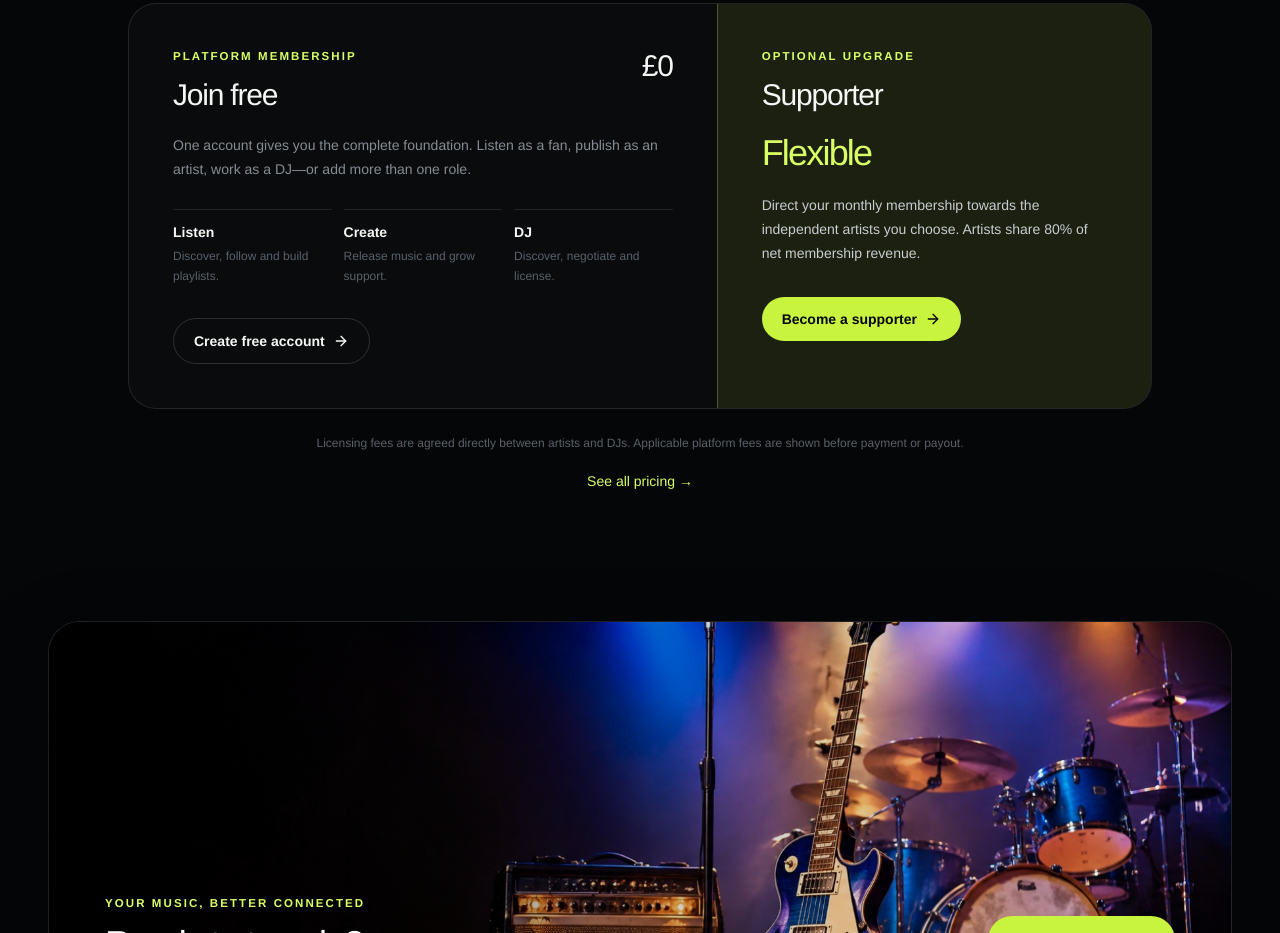
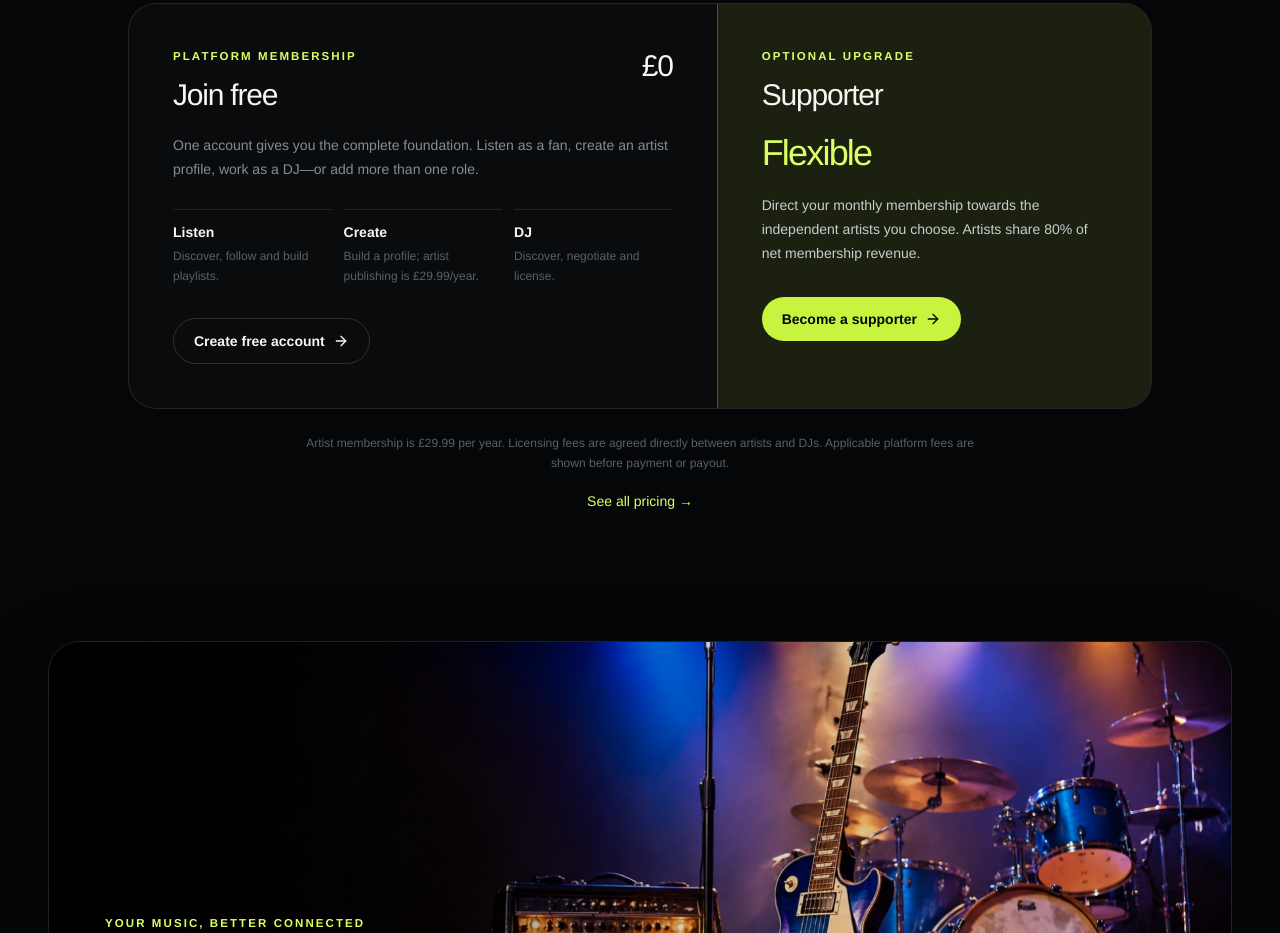
Before and after one commit to dean1234533/Music-Platform-App, a React (Vite) app: page / in a window 1280 px wide. Shown: the part 2320-3253 px from the top of the page. Built offline with nearby package versions, Linux system fonts and the light colour scheme; no server answers; the database is empty.

Commit message:
Set artist membership to £29.99 annually

```diff
--- a/src/pages/marketing/LandingPage.tsx
+++ b/src/pages/marketing/LandingPage.tsx
@@ -171,9 +171,9 @@ export function LandingPage() {
                 <div><p className="eyebrow">Platform membership</p><h3 className="mt-3 text-3xl font-medium tracking-[-0.04em]">Join free</h3></div>
                 <p className="text-3xl font-medium tracking-[-0.04em] text-ink-0">£0</p>
               </div>
-              <p className="mt-5 max-w-xl text-sm leading-6 text-ink-2">One account gives you the complete foundation. Listen as a fan, publish as an artist, work as a DJ—or add more than one role.</p>
+              <p className="mt-5 max-w-xl text-sm leading-6 text-ink-2">One account gives you the complete foundation. Listen as a fan, create an artist profile, work as a DJ—or add more than one role.</p>
               <div className="mt-7 grid gap-3 sm:grid-cols-3">
-                {[['Listen', 'Discover, follow and build playlists.'], ['Create', 'Release music and grow support.'], ['DJ', 'Discover, negotiate and license.']].map(([title, copy]) => (
+                {[['Listen', 'Discover, follow and build playlists.'], ['Create', 'Build a profile; artist publishing is £29.99/year.'], ['DJ', 'Discover, negotiate and license.']].map(([title, copy]) => (
                   <div key={title} className="border-t border-white/10 pt-3"><p className="text-sm font-semibold text-ink-0">{title}</p><p className="mt-1 text-xs leading-5 text-ink-3">{copy}</p></div>
                 ))}
               </div>
@@ -190,7 +190,7 @@ export function LandingPage() {
               <Link to="/sign-up?role=fan" className="mt-8 inline-flex items-center gap-2 rounded-full bg-brand-500 px-5 py-3 text-sm font-semibold text-surface-0 transition hover:bg-brand-400">Become a supporter <ArrowRight className="h-4 w-4" /></Link>
             </div>
           </div>
-          <p className="mx-auto mt-6 max-w-2xl text-center text-xs leading-5 text-ink-3">Licensing fees are agreed directly between artists and DJs. Applicable platform fees are shown before payment or payout.</p>
+          <p className="mx-auto mt-6 max-w-2xl text-center text-xs leading-5 text-ink-3">Artist membership is £29.99 per year. Licensing fees are agreed directly between artists and DJs. Applicable platform fees are shown before payment or payout.</p>
           <p className="mt-4 text-center">
             <Link to="/pricing" className="text-sm font-medium text-brand-400 transition hover:text-brand-300">See all pricing →</Link>
           </p>
--- a/src/pages/marketing/PricingPage.tsx
+++ b/src/pages/marketing/PricingPage.tsx
@@ -39,9 +39,9 @@ export function PricingPage() {
       <main className="mx-auto max-w-6xl px-5 py-16 sm:px-8 lg:px-12">
         <div className="text-center">
           <p className="eyebrow">Simple pricing</p>
-          <h1 className="mt-4 text-4xl font-medium tracking-[-0.045em] sm:text-6xl">Create for free. Support by choice.</h1>
+          <h1 className="mt-4 text-4xl font-medium tracking-[-0.045em] sm:text-6xl">Clear prices. Finite limits. Fair earnings.</h1>
           <p className="mx-auto mt-5 max-w-2xl text-base leading-7 text-ink-2">
-            Artists and DJs start free with clear allowances. Listener memberships fund the artists fans choose.
+            Listeners and DJs can start free. Artists pay one modest annual membership to publish and earn; listener memberships fund the artists fans choose.
           </p>
         </div>
 
@@ -73,14 +73,14 @@ export function PricingPage() {
         <section className="mt-20">
           <div className="mb-7 border-b border-white/10 pb-5">
             <p className="eyebrow">For music makers</p>
-            <h2 className="mt-2 text-3xl font-medium tracking-[-0.04em]">No creator subscription. No upgrade wall.</h2>
+            <h2 className="mt-2 text-3xl font-medium tracking-[-0.04em]">One affordable year of artist tools.</h2>
           </div>
           <div className="grid gap-3 md:grid-cols-2">
-            <PriceCard index={0} title="Artist" price="Free" description="Release music, grow supporters, reach opted-in DJs, and manage revenue." features={['Up to 10 stored tracks', 'Releases, analytics and supporter content', 'DJ outreach, licensing and payouts']} cta={firebaseUser && hasRole('artist') ? 'Open artist dashboard' : 'Create artist profile'} to={firebaseUser ? (hasRole('artist') ? '/dashboard/artist' : '/onboarding/add-role?role=artist') : '/sign-up?role=artist'} />
+            <PriceCard index={0} featured title="Artist Membership" price="£29.99" suffix="/year" description="About £2.50 a month, billed once yearly. Publish music, build direct fan support, and manage your earnings." features={['Up to 10 stored tracks', 'Releases, analytics and supporter offers', 'DJ outreach, licensing and earnings tools']} cta={firebaseUser && hasRole('artist') ? 'Open artist dashboard' : 'Create artist profile'} to={firebaseUser ? (hasRole('artist') ? '/dashboard/artist' : '/onboarding/add-role?role=artist') : '/sign-up?role=artist'} />
             <PriceCard index={1} title="DJ" price="Free" description="Discover releases and agree track licences directly with artists." features={['Direct artist-approved licence requests', 'Filters, crates, notes and analytics', 'Verification and secure downloads']} cta={firebaseUser && hasRole('dj') ? 'Open DJ workspace' : 'Create DJ profile'} to={firebaseUser ? (hasRole('dj') ? '/dj/discover' : '/onboarding/add-role?role=dj') : '/sign-up?role=dj'} />
           </div>
           <p className="mt-6 text-center text-xs leading-5 text-ink-3">DJ licence prices are agreed with each artist. Wavelength takes 15% of net transaction revenue; the artist receives 85%.</p>
-          <p className="mt-2 text-center text-xs leading-5 text-ink-3">Artist earnings clear after 7 days and can be withdrawn once the available balance reaches £25.</p>
+          <p className="mt-2 text-center text-xs leading-5 text-ink-3">Artist earnings clear after 7 days. Artists can request a payout whenever their available balance reaches £25.</p>
         </section>
 
         <p className="mx-auto mt-12 max-w-3xl text-center text-xs leading-5 text-ink-3">
```
Also changed, not shown: 1 other file (tests, documents, lock files or other folders).
